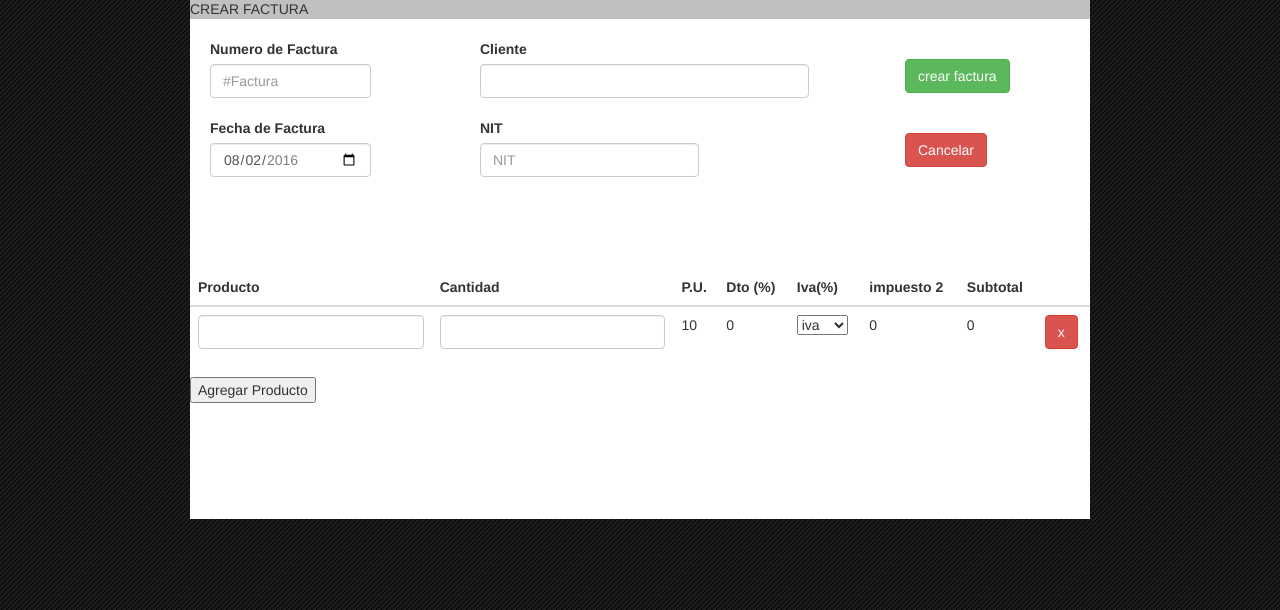
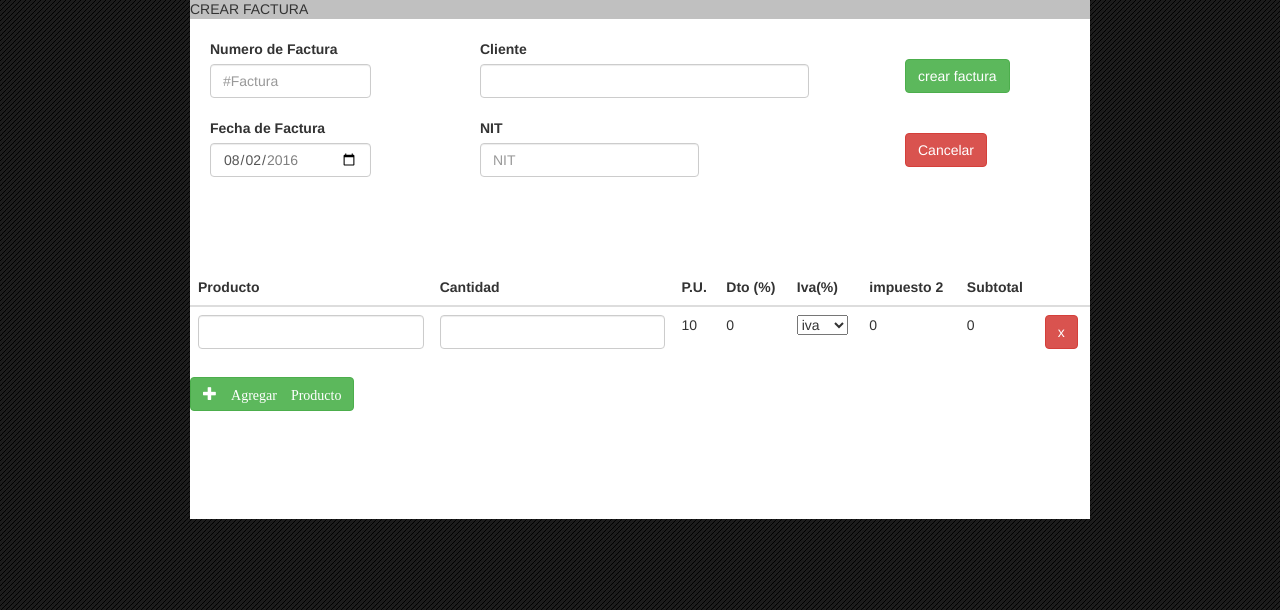
Before and after one commit to AlexandraRodriguez/sistema_facturacion, a CodeIgniter app: page /facturacion/formulario in a window 1280 px wide. Shown: the part 148-758 px from the top of the page. Run offline with CodeIgniter, Linux system fonts and the light colour scheme; some libraries are stand-ins or nearby versions.

Commit message:
arreglado inico

```diff
--- a/application/config/routes.php
+++ b/application/config/routes.php
@@ -50,7 +50,7 @@ defined('BASEPATH') OR exit('No direct script access allowed');
 |		my-controller/my-method	-> my_controller/my_method
 */
 //$route['default_controller'] = 'menuController';
-$route['inicio'] = 'menuController/index';
+$route['default_controller'] = 'menuController';
 $route['formulario'] = 'menuController/factura';
 $route['404_override'] = '';
 $route['translate_uri_dashes'] = FALSE;
--- a/application/views/formulario.php
+++ b/application/views/formulario.php
@@ -31,9 +31,9 @@ $(function(){
                           height: 100%;
                           width: 30%;
                           float: left;">
-                          <div class="form-group" style="margin:20px 20px;">
+                          <div class="form-group " style="margin:20px 20px;">
                             <label for="Nfactura">Numero de Factura</label>
-                            <input style="width:70%" type="text" class="form-control" id="NumeroDeFactura" placeholder="#Factura">
+                            <input style="width:70%" type="text" class="form-control" id="NumeroDeFactura" placeholder="#Factura" required="campo necesario">
                           </div>
                           <div class="form-group" style="margin:20px 20px;">
                             <label for="fecha de factura">Fecha de Factura</label>
@@ -107,7 +107,7 @@ $(function(){
                     </tbody>
                   </table>
               </div>
-              <input type="button" id="agregarProducto" value="Agregar Producto" />
+              <button class="btn btn-success" type="button" id="agregarProducto" value="Agregar Producto" ><span class="glyphicon glyphicon-plus"> Agregar Producto</span></button>
           </div>
     </div>
 </div>
--- a/application/views/navbar.php
+++ b/application/views/navbar.php
@@ -26,7 +26,7 @@
     <div class="span12">
         <ul class="nav nav-tabs">
  			<li >
- 				<a href="<?=base_url();?>inicio" ><span class="glyphicon glyphicon-home"></span> Inicio </b></a>
+ 				<a href="<?=base_url();?>menuController/index" ><span class="glyphicon glyphicon-home"></span> Inicio </b></a>
  			</li>
             <li class="dropdown" >
                 <a href="<?=base_url();?>" class="dropdown-toggle" data-toggle="dropdown"><span class="glyphicon glyphicon-usd"></span> Ventas <b class="caret"></b></a>
```
